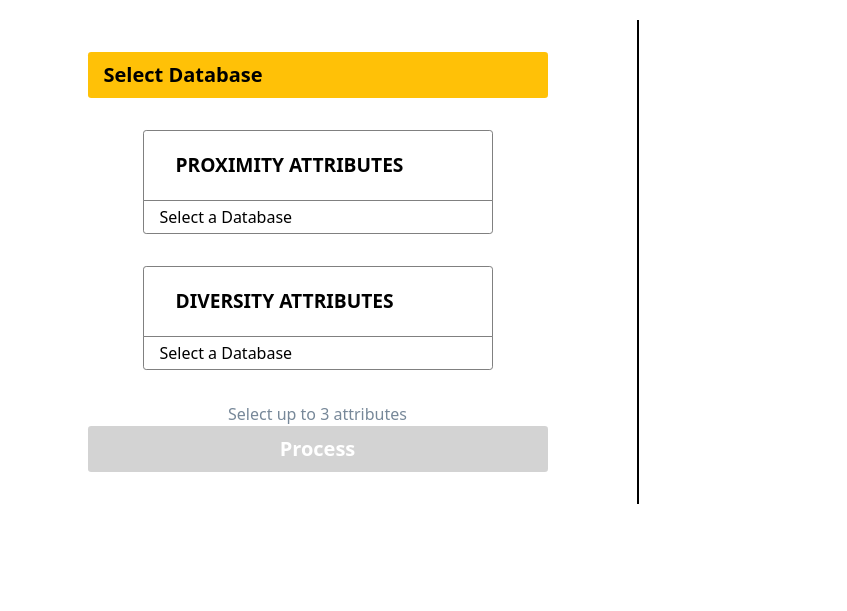
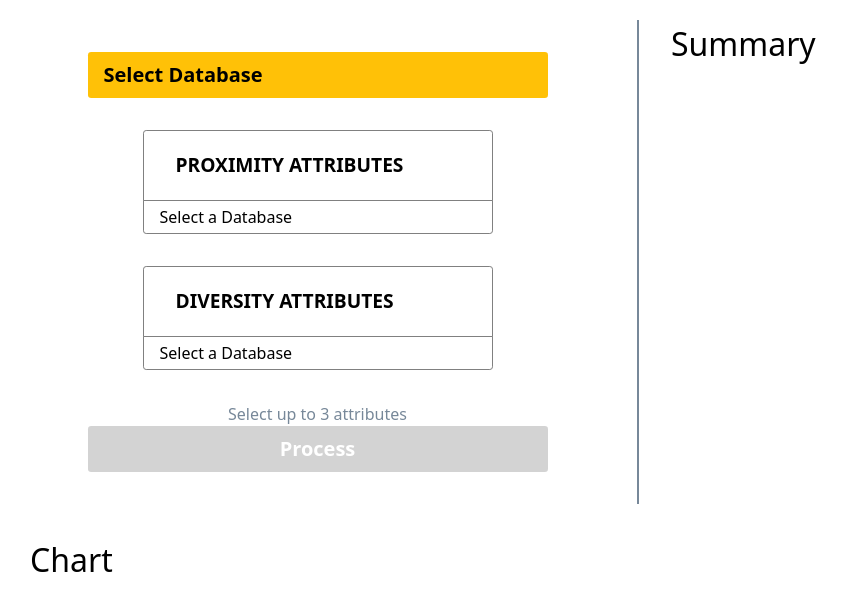
Before and after one commit to sdmay21-31/ProximityVsDiversity, a Django app: page / in a window 1280 px wide. Shown: the part 44-655 px from the top of the page, without its empty margins (2-849 px from the left). Run offline with Django 3.2, Linux system fonts and the light colour scheme; data that the repository does not hold is empty; some libraries are stand-ins or nearby versions.

Commit message:
Few minor changes. Added TODO lines and titles for summary and chart.

```diff
--- a/app/static/style.css
+++ b/app/static/style.css
@@ -18,7 +18,7 @@ nav {
     /* max-width: 800px; */
     max-height: 50%;
     padding-right: 2em;
-    border-right: 2px solid black;
+    border-right: 2px solid lightslategrey;
 }
 .dropdown-container {
     position: relative;
@@ -235,3 +235,8 @@ nav {
     flex: 5;
     padding-left: 2em;
 }
+
+.chart {
+    width: calc(100% - 2rem - 2rem);
+    margin: 2rem;
+}
--- a/app/templates/index.html
+++ b/app/templates/index.html
@@ -41,7 +41,12 @@
 			<button class="process-button" onclick="process()" disabled><strong>Process</strong></button>
 		</div>
 	</div>
-	<div class="summary"></div>
+	<div class="summary">
+		<p style="font-size:2rem;">Summary</p>
+	</div>
+</div>
+<div class="chart">
+	<p style="font-size:2rem;">Chart</p>
 </div>
 {% endblock %}
 
@@ -113,13 +118,13 @@
 		// fetch.then(
 		// attrList = arr;
 		document.querySelectorAll(".card .attr-item").forEach(e => e.parentNode.removeChild(e));
-		document.querySelector("#card-prox").innerHTML += genListGroup(attrList, true);
-		document.querySelector("#card-div").innerHTML += genListGroup(attrList, false);
+		document.querySelector("#card-prox").innerHTML += genListItemsForType(attrList, true);
+		document.querySelector("#card-div").innerHTML += genListItemsForType(attrList, false);
 		// document.querySelector("#card-prox .list-group").innerHTML += genListGroup(attrList, true);
 		// document.querySelector("#card-div .list-group").innerHTML += genListGroup(attrList, false);
 		// );
 	}
-	function genListGroup(attrArr, isProxAttr) {
+	function genListItemsForType(attrArr, isProxAttr) {
 		return attrArr.map((attr, ind) => {
 			return genListItem(ind, isProxAttr, attr);
 		}).join("");
@@ -179,6 +184,9 @@
 			const proxWeights = proxIdsAndWeights.map(function(pair) { let p = [...pair]; p[0] = attrList[p[0]]; return p; });
 			const divWeights = divIdsAndWeights.map(function(pair) { let p = [...pair]; p[0] = attrList[p[0]]; return p; });
 			console.log(proxWeights, divWeights);
+			// TODO: Make a POST request
+			// TODO: Create a summary from the request response
+			// TODO: Render chart
 		}
 	}
 	function exit(status) {
```
